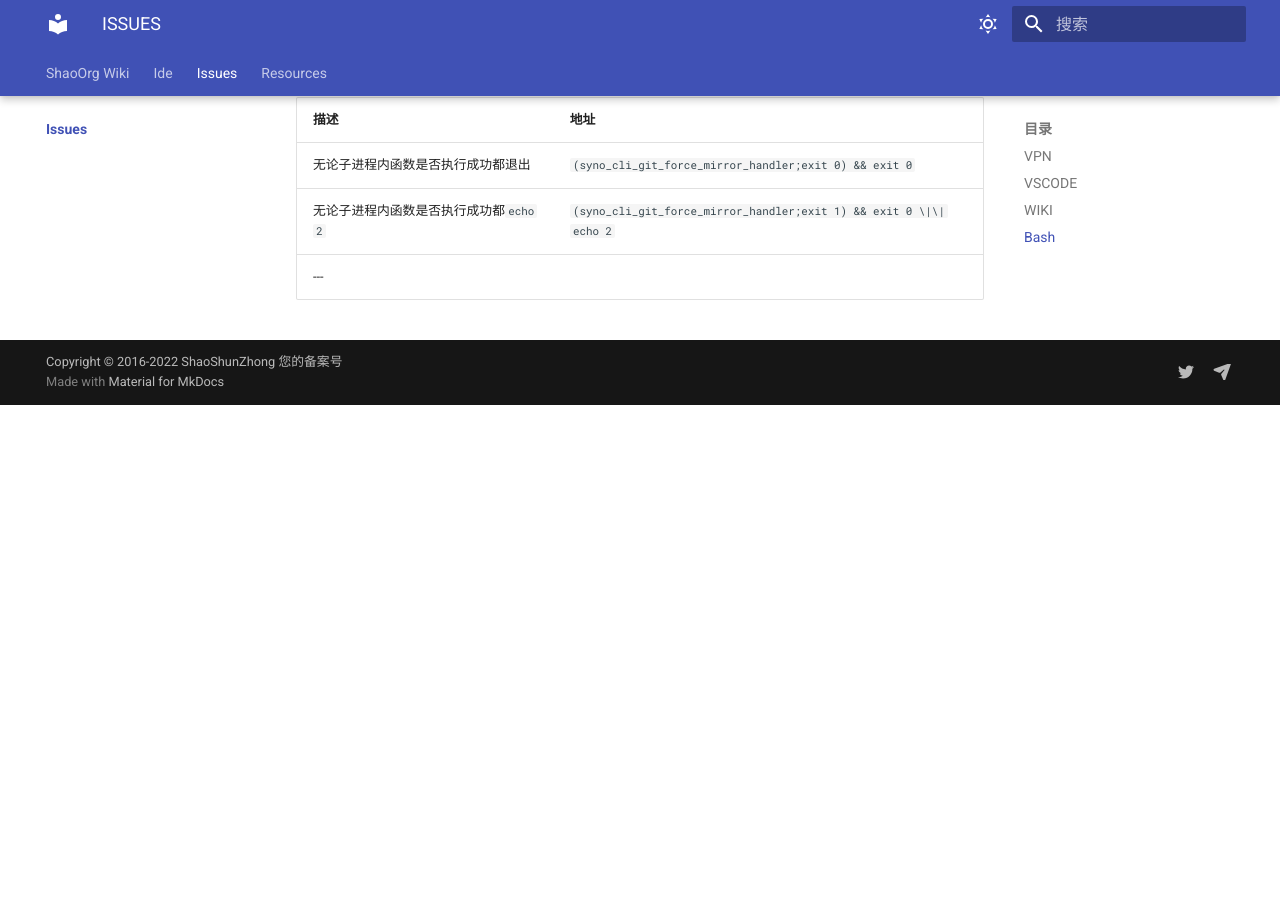
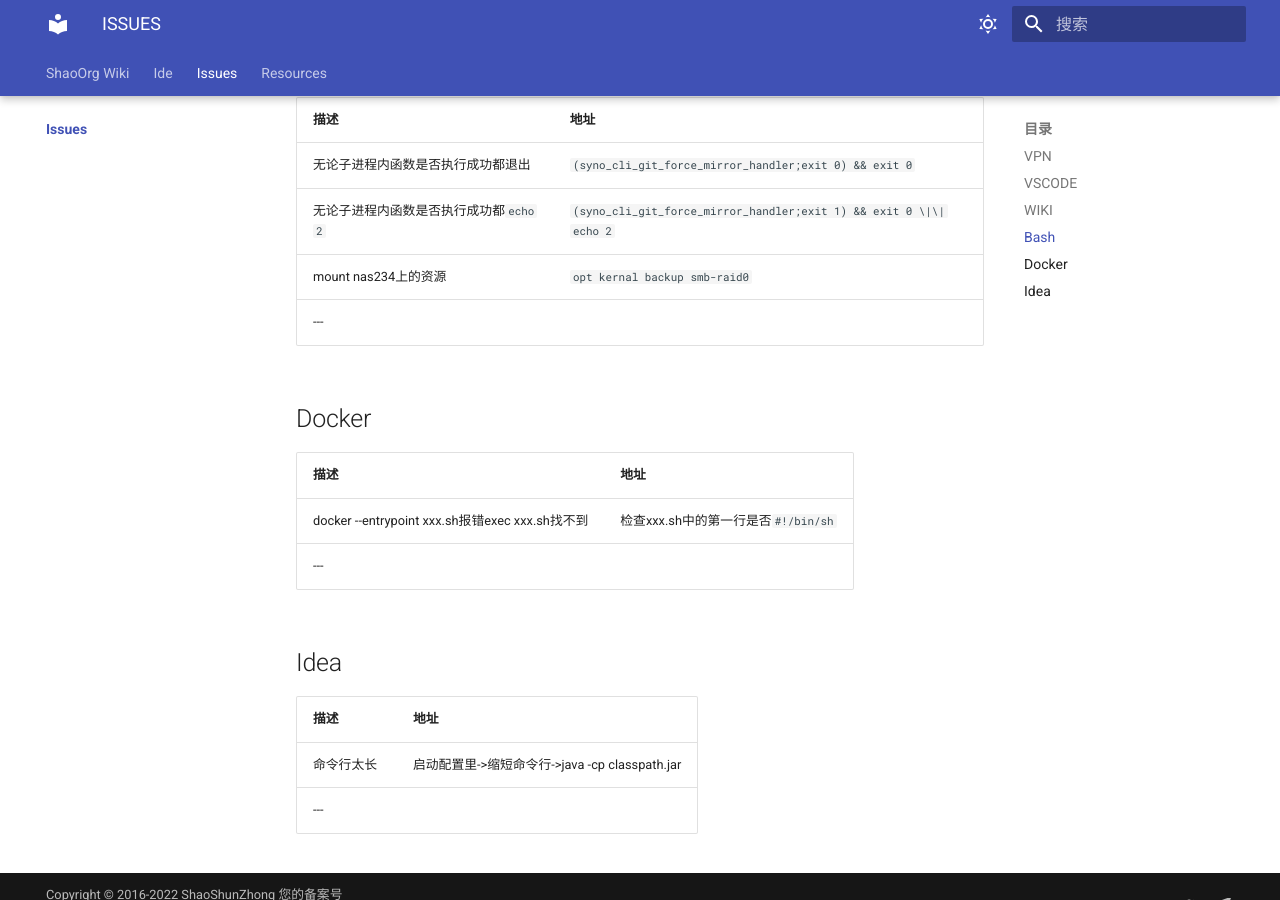
Before and after one commit to ShaoOrg/bulletin, an MkDocs documentation site: the page built from docs/issues/index.md, in a window 1280 px wide and 900 px high, scrolled down 1092 px. Built offline with MkDocs 1.6.1 and Material for MkDocs 9.7.7, drawn with Linux system fonts in a browser that asks for light colours; before the commit the page ends 1497 px from its top, so only the background shows below that.

Commit message:
NOCR: committed by shell from SSZ-JOB

```diff
--- a/docs/issues/index.md
+++ b/docs/issues/index.md
@@ -27,4 +27,17 @@
 |  ----  | ----  |
 |无论子进程内函数是否执行成功都退出|`(syno_cli_git_force_mirror_handler;exit 0) && exit 0`|
 |无论子进程内函数是否执行成功都`echo 2`|`(syno_cli_git_force_mirror_handler;exit 1) && exit 0 \|\| echo 2`|
+|mount nas234上的资源|`opt kernal backup smb-raid0`|
 ---
+
+## Docker
+|描述|地址|
+|  ----  | ----  |
+|docker --entrypoint xxx.sh报错exec xxx.sh找不到|检查xxx.sh中的第一行是否`#!/bin/sh`|
+---
+
+## Idea
+|描述|地址|
+|  ----  | ----  |
+|命令行太长|启动配置里->缩短命令行->java -cp classpath.jar|
+---
```
